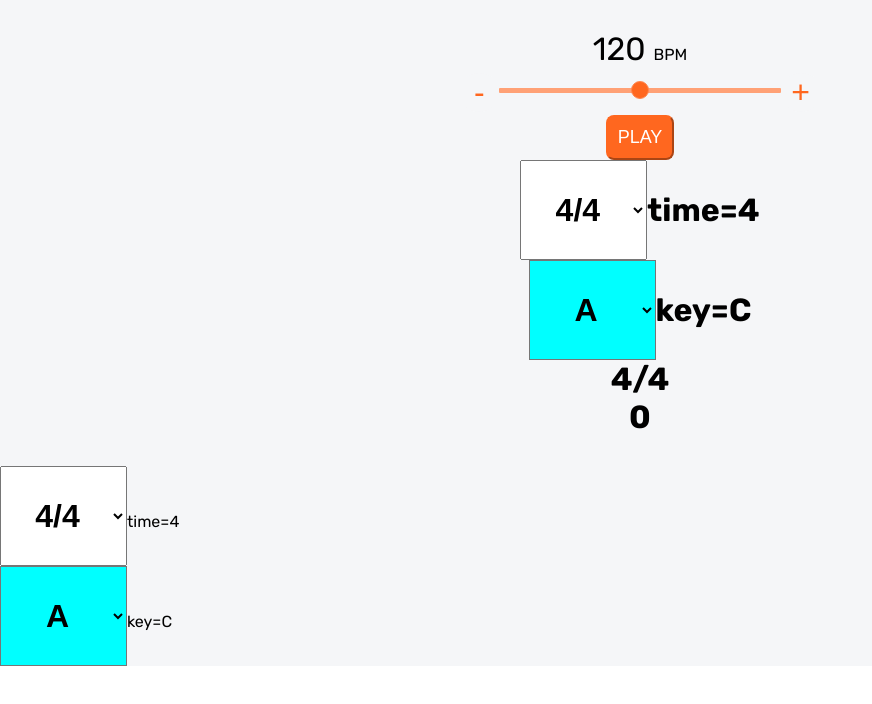
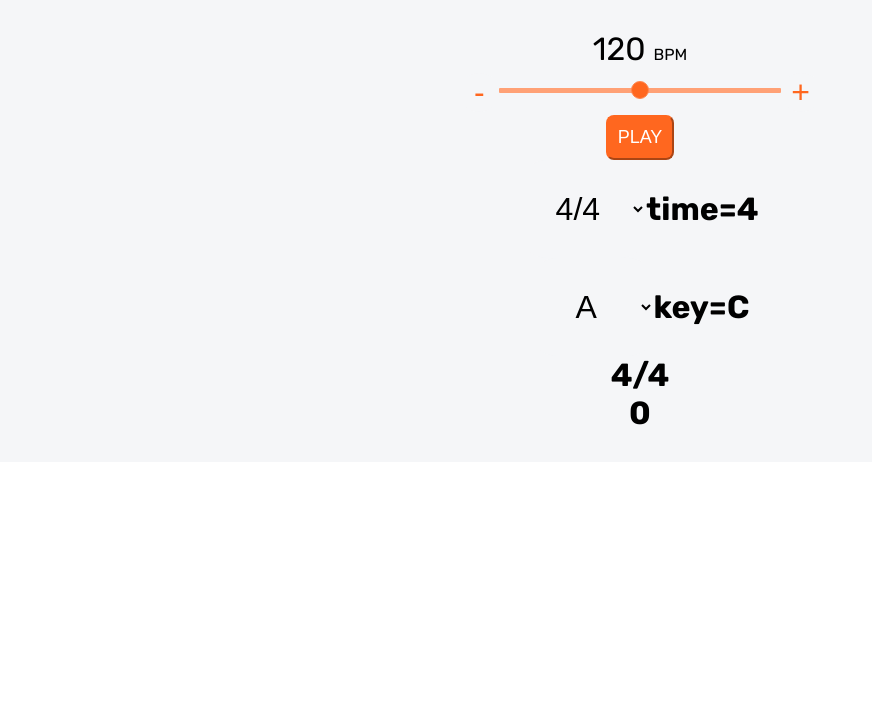
Before and after one commit to MichaelAbe/flowy, a React (Create React App) app: page / in a window 1280 px wide. Shown: the top 704 px of the page, without its empty margins (0-872 px from the left). Built offline with nearby package versions, Linux system fonts and the light colour scheme; a web font is replaced by a local one.

Commit message:
stying changes

```diff
--- a/src/App.css
+++ b/src/App.css
@@ -158,21 +158,25 @@ input[type=range]:focus::-ms-fill-upper {
 }
 
 .time {
-  /* background-color: rgb(255, 255, 255); */
+  border: 0px solid #000000;
+  border-radius: 25px;
+  background-color: #f5f6f8;
   text-align: center;
   max-width: 375px;
   margin: 0 auto;
   padding: 30px;
   font-size: xx-large;
-  font-weight: 600;
+  font-weight: 350;
 }
 
 .keyselect {
-  background-color: aqua;
+  border: 0px solid #000000;
+  border-radius: 25px;
+  background-color: #f5f6f8;
   text-align: center;
   max-width: 375px;
   margin: 0 auto;
   padding: 30px;
   font-size: xx-large;
-  font-weight: 600;
+  font-weight: 350;
 }
--- a/src/App.js
+++ b/src/App.js
@@ -9,8 +9,8 @@ function App() {
   return (
     <div className="App">
       <Metronome/>
-      <Time/>
-      <KeySig/>
+      {/* <Time/>
+      <KeySig/> */}
     </div>
   );
 }
```
